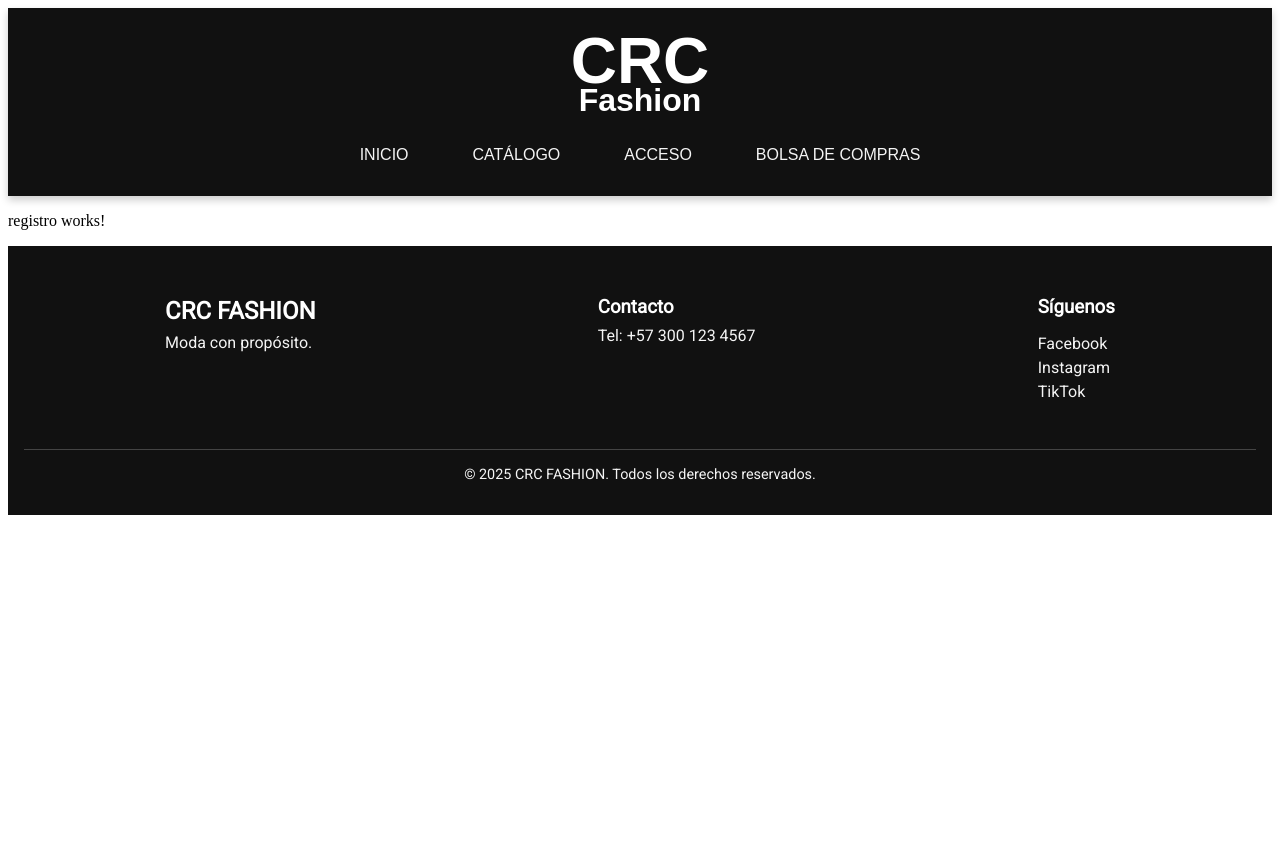
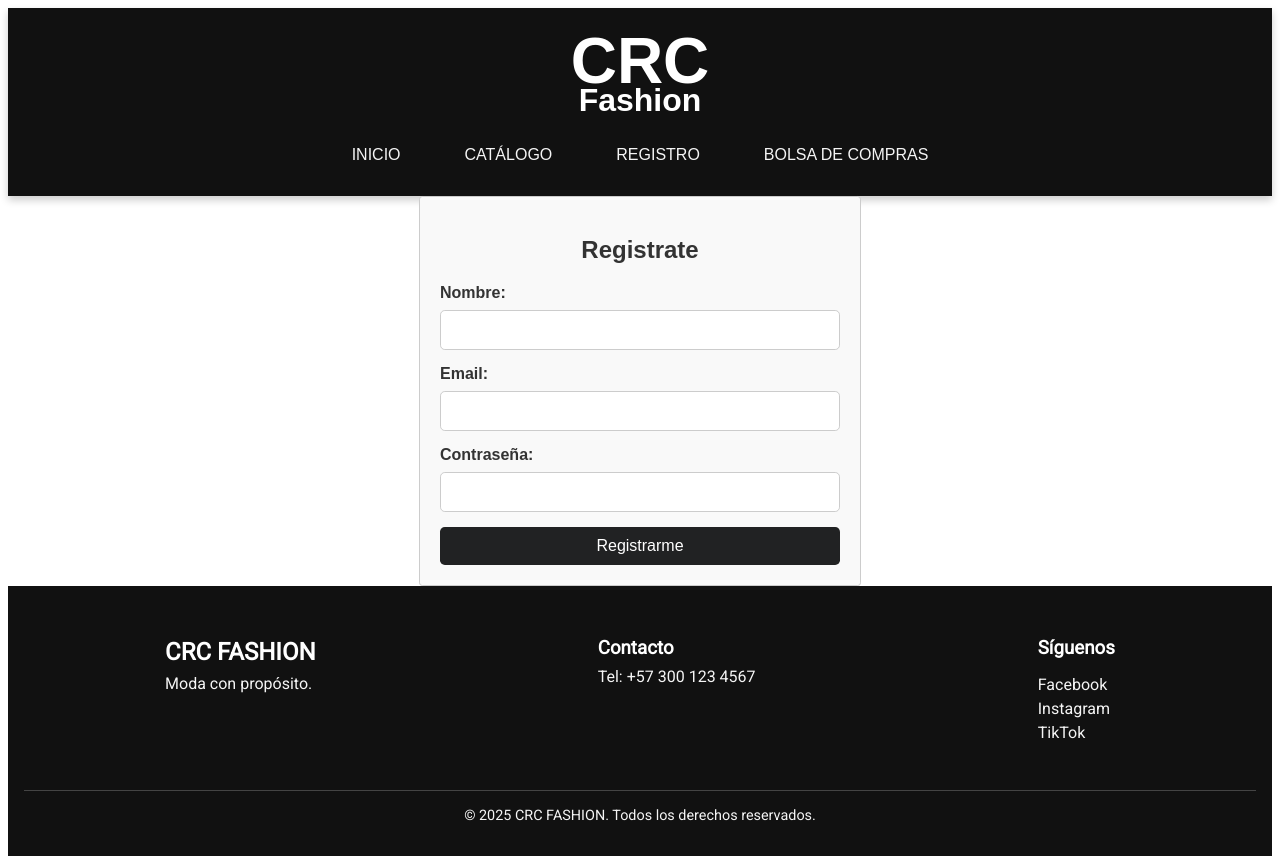
Before and after one commit to DanielCardonaRivera/CRC_Fashion_Website, an Angular app: page /registro in a window 1280 px wide. Before the commit the page ends 800 px from the top, so only its background shows below. Built offline with nearby package versions, Linux system fonts and the light colour scheme; a web font is replaced by a local one.

Commit message:
Ajuste formulario de registro

```diff
--- a/src/app/components/navbar/navbar.html
+++ b/src/app/components/navbar/navbar.html
@@ -5,7 +5,7 @@
     <ul>
       <li><a routerLink="/">Inicio</a></li>
       <li><a routerLink="/catalogo">Catálogo</a></li>
-      <li><a routerLink="/registro">Acceso</a></li>
+      <li><a routerLink="/registro">Registro</a></li>
       <li><a routerLink="/carrito">Bolsa de compras</a></li>
     </ul>
   </nav>
--- a/src/app/pages/registro/registro.component.css
+++ b/src/app/pages/registro/registro.component.css
@@ -0,0 +1,46 @@
+.registro-container {
+  max-width: 400px;
+  margin: 0 auto;
+  padding: 20px;
+  border: 1px solid #ccc;
+  border-radius: 0.2rem;
+  background-color: #f9f9f9;
+}
+.registro-container form {
+  display: flex;
+  flex-direction: column;
+}
+.registro-container label {
+  margin-bottom: 0.5rem;
+  font-weight: bold;
+  color: #333;
+  font-family: 'MaaxRounded', 'ui-rounded', sans-serif;
+}
+.registro-container h2 {
+  text-align: center;
+  margin-bottom: 20px;
+  font-family: 'MaaxRounded', 'ui-rounded', sans-serif;
+  color: #333;
+}
+.registro-container input {
+  padding: 10px;
+  margin-bottom: 15px;
+  border: 1px solid #ccc;
+  border-radius: 0.3rem;
+  font-size: 1rem;
+}
+.registro-container button {
+  padding: 10px;
+  background-color: #212223;
+  color: white;
+  border: none;
+  border-radius: 0.3rem;
+  cursor: pointer;
+  font-size: 1rem;
+  font-family: 'MaaxRounded', 'ui-rounded', sans-serif;
+  transition: background-color 0.3s ease;
+  &:hover {
+    background-color: #444;
+  }
+
+}
--- a/src/app/pages/registro/registro.component.html
+++ b/src/app/pages/registro/registro.component.html
@@ -1 +1,15 @@
-<p>registro works!</p>
+<div class="registro-container">
+    <h2>Registrate</h2>
+    <form>
+        <label for="username">Nombre:</label>
+        <input type="text" id="username" name="username" required>
+
+        <label for="email">Email:</label>
+        <input type="email" id="email" name="email" required>
+
+        <label for="password">Contraseña:</label>
+        <input type="password" id="password" name="password" required>
+
+        <button type="submit">Registrarme</button>
+    </form>
+</div>
--- a/src/app/pages/registro/registro.component.ts
+++ b/src/app/pages/registro/registro.component.ts
@@ -8,4 +8,6 @@ import { Component } from '@angular/core';
 })
 export class RegistroComponent {
 
+
+
 }
```
Also changed, not shown: 1 other file (tests, documents, lock files or other folders).
